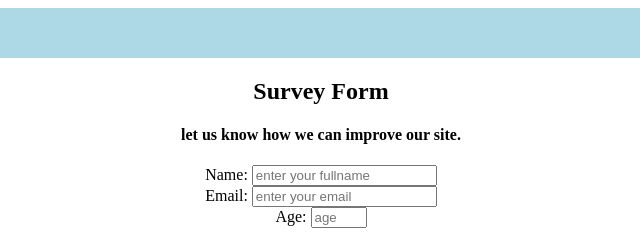
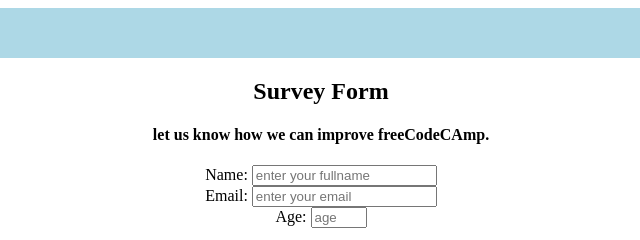
Before and after one commit to Ritusharma25/FORM, a plain HTML site: page index.html in a window 1280 px wide. Shown: the top 240 px of the page, 319-959 px from the left. Drawn offline with Linux system fonts and the light colour scheme.

Commit message:
Update index.html

```diff
--- a/index.html
+++ b/index.html
@@ -8,7 +8,7 @@ border:50px solid lightblue;
 
 <body>
 <h2 style="text-align:center;">Survey Form</h2>
-<h4 style="text-align:center;">let us know how we can improve our site.</h4>
+<h4 style="text-align:center;">let us know how we can improve freeCodeCAmp.</h4>
 
 <form  style="text-align:center;">
 Name:  <input type="text" maxlength="20" placeholder="enter your fullname"><br>
```
